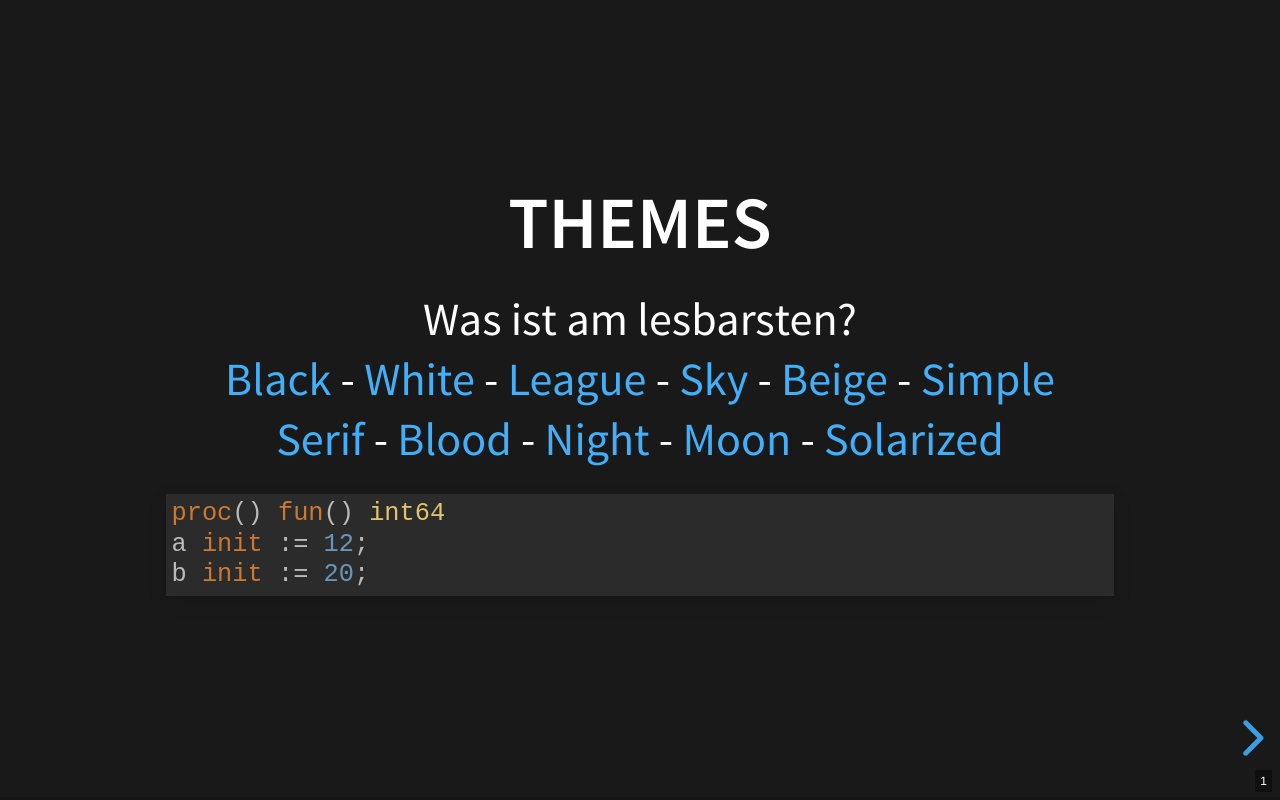
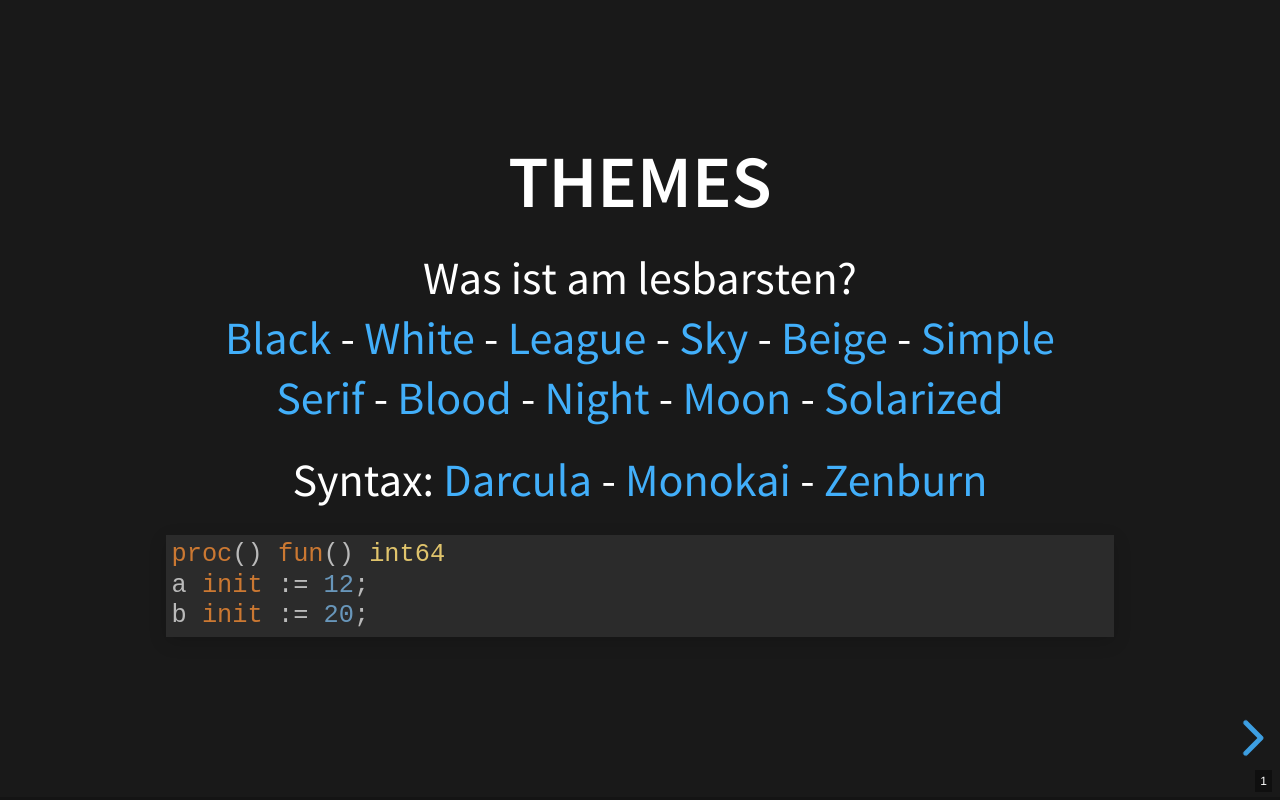
Before and after one commit to Adowrath/IML-Compiler, a website: page docs/index.html in a window 1280 px wide. Drawn offline with Linux system fonts and the light colour scheme.

Commit message:
Added syntax switch.

```diff
--- a/docs/index.html
+++ b/docs/index.html
@@ -11,7 +11,7 @@
 		<link rel="stylesheet" id="theme" href="css/theme/black.css">
 
 		<!-- Theme used for syntax highlighting of code -->
-		<link rel="stylesheet" href="lib/css/darcula.css">
+		<link rel="stylesheet" id="syntax" href="lib/css/darcula.css">
 
 		<!-- Printing and PDF exports -->
 		<script>
@@ -41,6 +41,12 @@
 						<a href="#" onclick="document.getElementById('theme').setAttribute('href','css/theme/night.css'); return false;">Night</a> -
 						<a href="#" onclick="document.getElementById('theme').setAttribute('href','css/theme/moon.css'); return false;">Moon</a> -
 						<a href="#" onclick="document.getElementById('theme').setAttribute('href','css/theme/solarized.css'); return false;">Solarized</a>
+					</p>
+					<p>
+						Syntax:
+						<a href="#" onclick="document.getElementById('syntax').setAttribute('href','lib/css/darcula.css'); return false;">Darcula</a> -
+						<a href="#" onclick="document.getElementById('syntax').setAttribute('href','lib/css/monokai.css'); return false;">Monokai</a> -
+						<a href="#" onclick="document.getElementById('syntax').setAttribute('href','lib/css/zenburn.css'); return false;">Zenburn</a>
 					</p>
 					<pre><code class="hljs iml" data-trim>
 						proc() fun() int64
```
